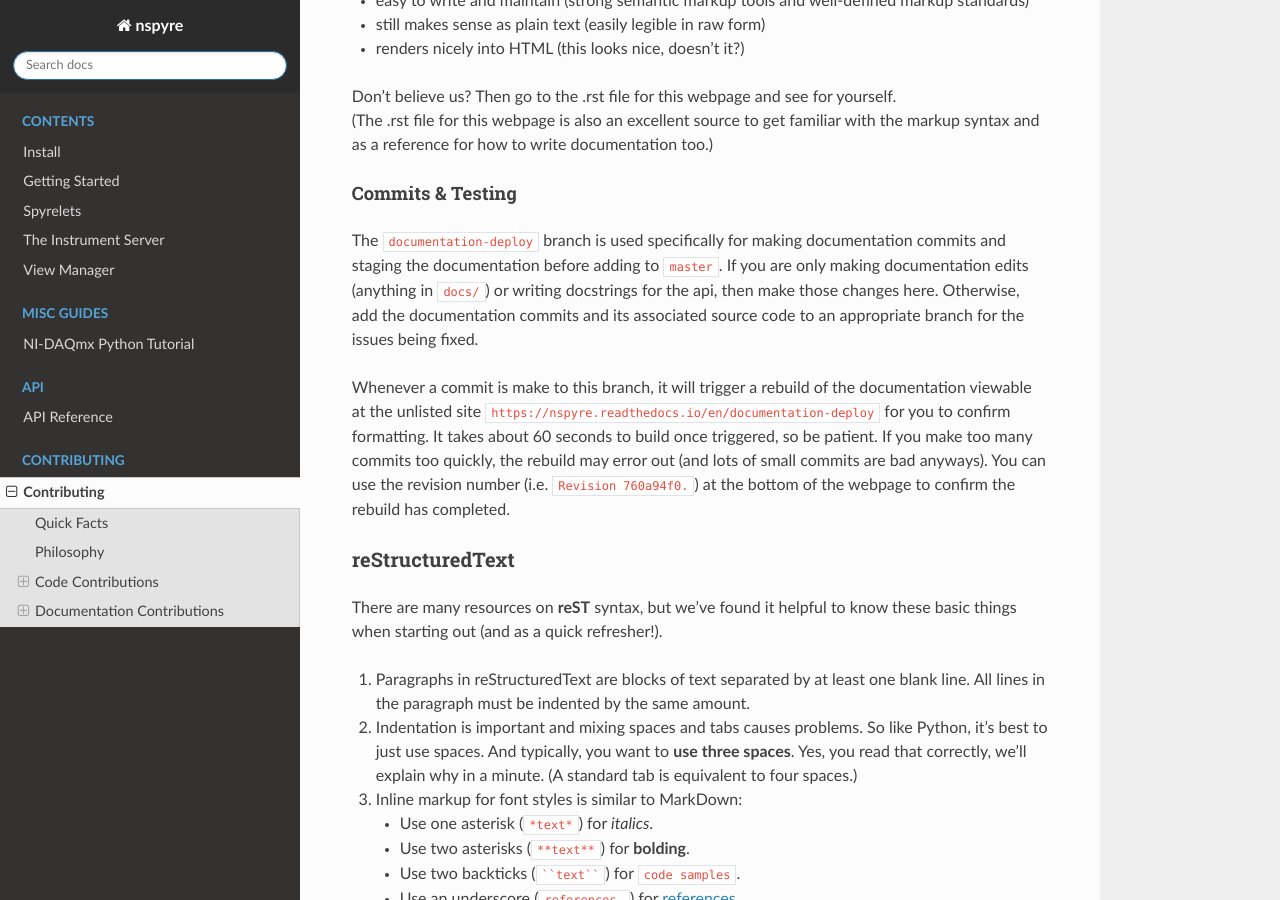
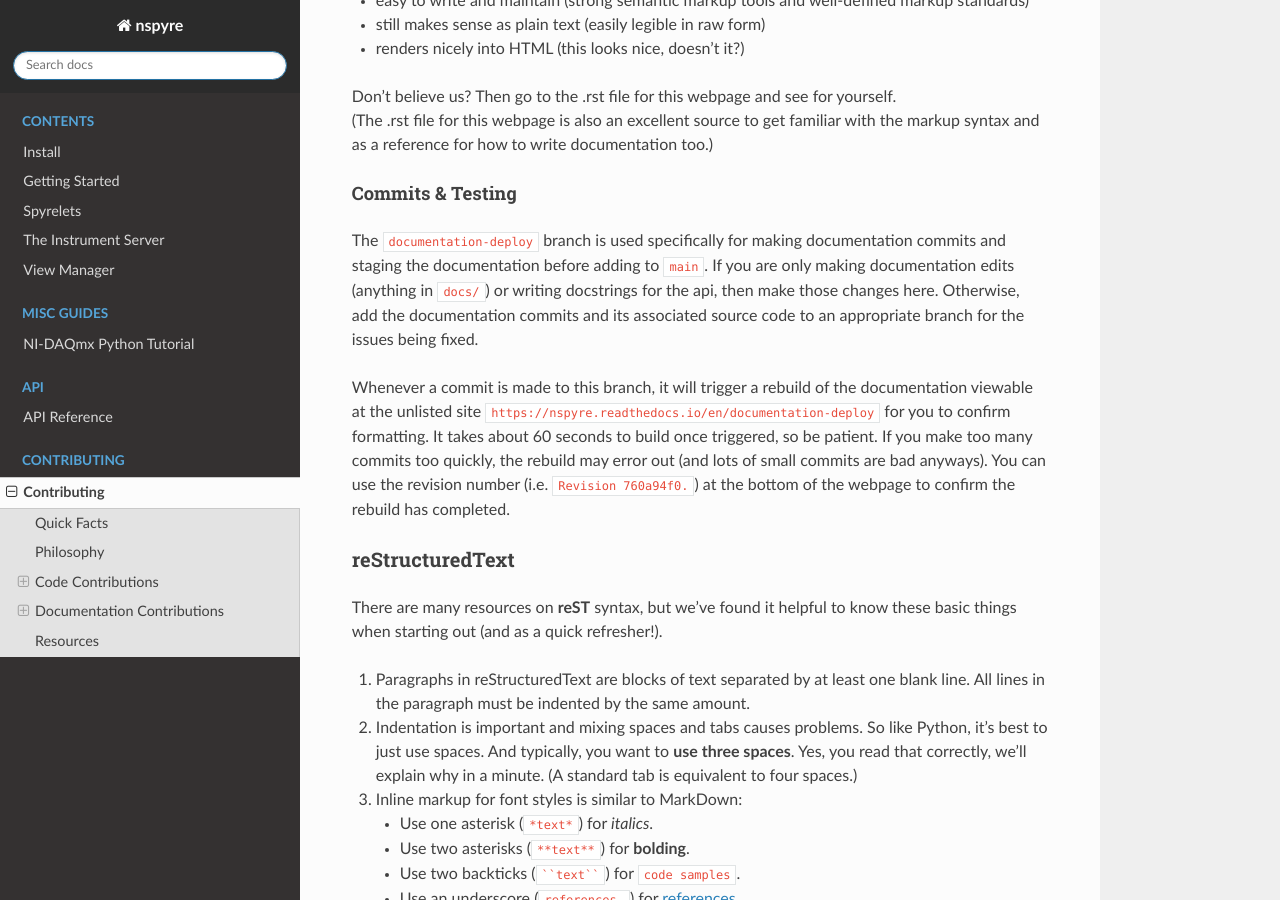
Before and after one commit to nspyre-org/nspyre, a Sphinx documentation site: the page built from docs/source/contributing.rst, in a window 1280 px wide and 900 px high, scrolled down 7450 px. Built offline with Sphinx 7.4.7 and the Read the Docs theme 2.0.0, drawn with Linux system fonts in a browser that asks for light colours.

Commit message:
fix some typos on the contributing docs

```diff
--- a/docs/source/contributing.rst
+++ b/docs/source/contributing.rst
@@ -149,7 +149,7 @@
    # push changes to github
    git push --set-upstream origin descriptive-branch-title
 
-You will notice the addition of two new terms -- *branch* and *push*. Each repository can have multiple versions of its codebase that are under development. The ``master`` *branch* is the main version of the code on the repository and is the root branch from which all others originate. This is the official working version that is used out in the wild and the one you eventually want your changes to appear on. When forking a repo, you also get all the different branches at the time of copying. When contributing on an issue, you first want to search existing *branches* to check if someone has already started a branch for work on that issue. If not, start a new one and make sure to give it a descriptive title so people easily understand what's being worked on (e.g. refactoring-pep8, awg-spyrelet, driver-gui-bug, etc). Then you need to *checkout* the branch to which you want to make changes, making sure to *add* and *commit* them so they are reflected locally.
+You will notice the addition of two new terms -- *branch* and *push*. Each repository can have multiple versions of its codebase that are under development. The ``main`` *branch* is the main version of the code on the repository and is the root branch from which all others originate. This is the official working version that is used out in the wild and the one you eventually want your changes to appear on. When forking a repo, you also get all the different branches at the time of copying. When contributing on an issue, you first want to search existing *branches* to check if someone has already started a branch for work on that issue. If not, start a new one and make sure to give it a descriptive title so people easily understand what's being worked on (e.g. refactoring-pep8, awg-spyrelet, driver-gui-bug, etc). Then you need to *checkout* the branch to which you want to make changes, making sure to *add* and *commit* them so they are reflected locally.
 
 Finally, the *push* command updates files from one location to another, but in the opposite direction as *pull*. ``git pull`` brings any changes from the target repo on the servers and updates them into the version/branch that you currently have checked out on your local copy. ``git push`` does the opposite. It takes any changes on your local copy of the branch you have checked out and reflects those changes on the repository. If you don't ``git push`` your commits then they will not be uploaded to the repo; this also means they won't be backed up. So it's good practice to push your progress at least daily so it is uploaded to the repository.
 
@@ -166,7 +166,7 @@
 
 In the main repository you want to merge into, either click the Pull Request tab, then from the Pull Request page, click the green New pull request button, or, navigate to the branch (to which you made edits) in the drop-down box on the repository homepage, and click the green Compare & pull request button. Then, look over your changes in the diffs on the Compare page, make sure they’re what you want to submit. Give your pull request a title and write a brief description of your changes. When you’re satisfied, click the big green Create pull request button. Congrats, you've submitted your first contribution ready for merging!
 
-All that's left is to officially merge your changes into ``master`` and delete the development branch you were working off of, if the associated issues have been closed and the branch is no longer needed. This is something the maintainers of the project will do once it's been confirmed that all the project guidelines have been followed and, in particular, checking your code works!
+All that's left is to officially merge your changes into ``main`` and delete the development branch you were working off of, if the associated issues have been closed and the branch is no longer needed. This is something the maintainers of the project will do once it's been confirmed that all the project guidelines have been followed and, in particular, checking your code works!
 
 .. figure:: images/merge-button.png
    :align: center
@@ -269,9 +269,10 @@
 Commits & Testing
 ^^^^^^^^^^^^^^^^^
 
-The ``documentation-deploy`` branch is used specifically for making documentation commits and staging the documentation before adding to ``master``. If you are only making documentation edits (anything in ``docs/``) or writing docstrings for the api, then make those changes here. Otherwise, add the documentation commits and its associated source code to an appropriate branch for the issues being fixed.
 
-Whenever a commit is make to this branch, it will trigger a rebuild of the documentation viewable at the unlisted site ``https://nspyre.readthedocs.io/en/documentation-deploy`` for you to confirm formatting. It takes about 60 seconds to build once triggered, so be patient. If you make too many commits too quickly, the rebuild may error out (and lots of small commits are bad anyways). You can use the revision number (i.e. ``Revision 760a94f0.``) at the bottom of the webpage to confirm the rebuild has completed.
+The ``documentation-deploy`` branch is used specifically for making documentation commits and staging the documentation before adding to ``main``. If you are only making documentation edits (anything in ``docs/``) or writing docstrings for the api, then make those changes here. Otherwise, add the documentation commits and its associated source code to an appropriate branch for the issues being fixed.
+
+Whenever a commit is made to this branch, it will trigger a rebuild of the documentation viewable at the unlisted site ``https://nspyre.readthedocs.io/en/documentation-deploy`` for you to confirm formatting. It takes about 60 seconds to build once triggered, so be patient. If you make too many commits too quickly, the rebuild may error out (and lots of small commits are bad anyways). You can use the revision number (i.e. ``Revision 760a94f0.``) at the bottom of the webpage to confirm the rebuild has completed.
 
 .. _references:
 .. _references with whitespace:
@@ -432,7 +433,7 @@
 * `Detailed guide from the LSST project <https://developer.lsst.io/restructuredtext/style.html>`_
 
 Resources
----------
+=========
 
 There’s a lot of online resources available covering every imaginable aspect of
 software development. Below is a collection of the most useful as they pertain
```
